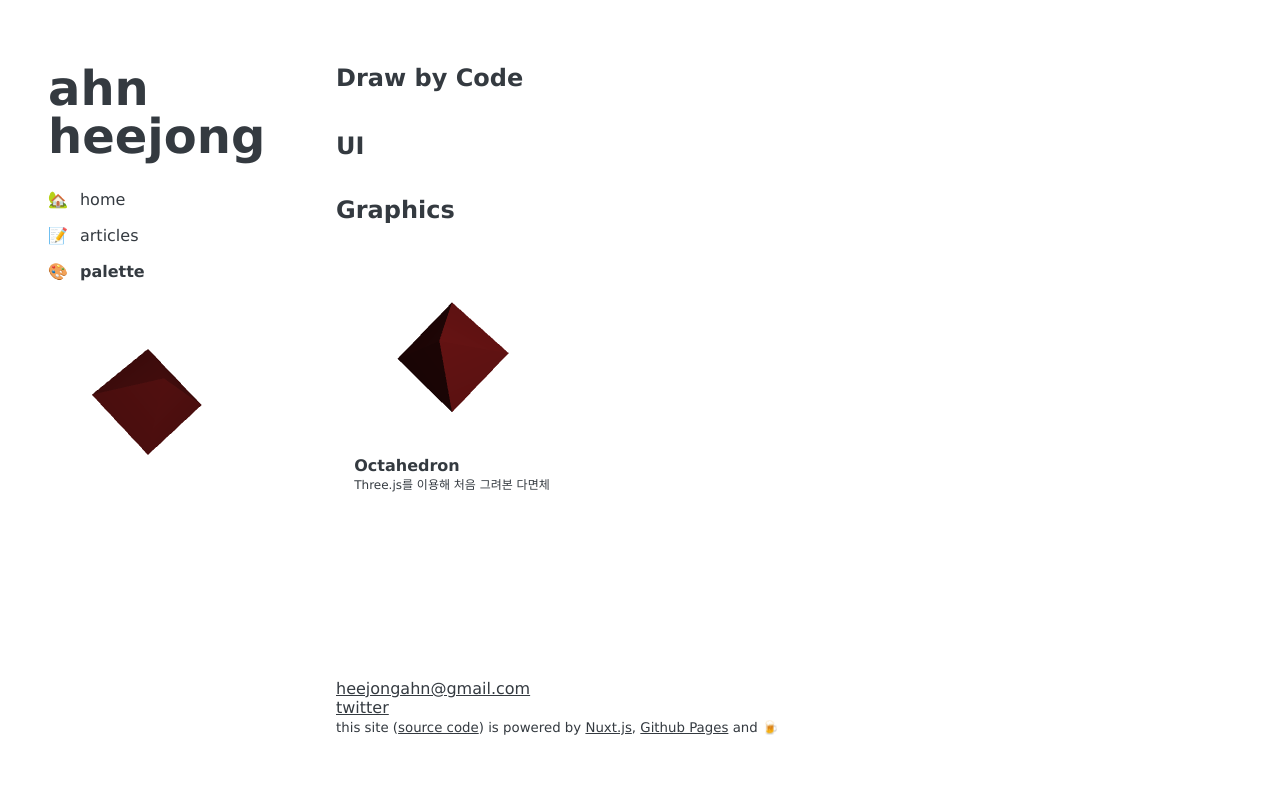
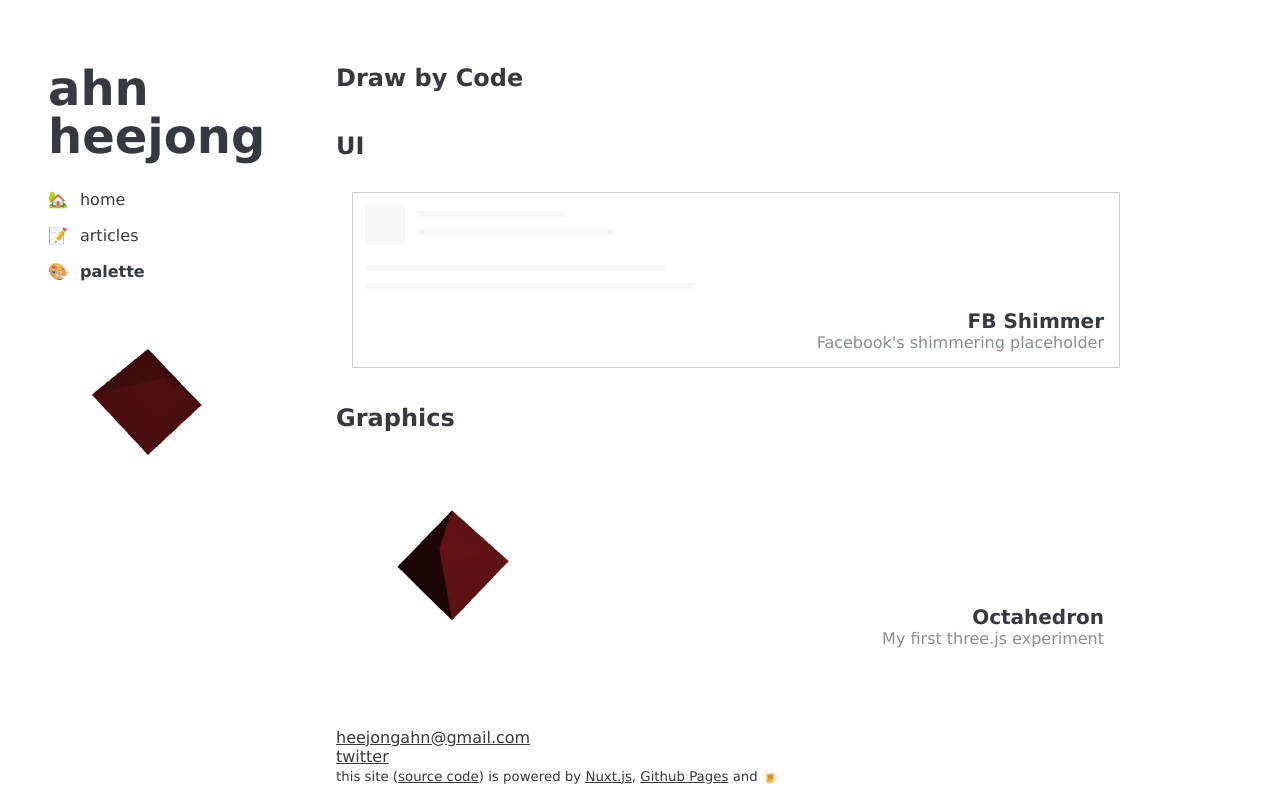
Before and after one commit to heejongahn/ahnheejong.name, a Nuxt app: page /palette in a window 1280 px wide. Built offline with nearby package versions, Linux system fonts and the light colour scheme.

Commit message:
Add link to each painting

```diff
--- a/components/Painting.vue
+++ b/components/Painting.vue
@@ -1,4 +1,5 @@
 <template>
+  <nuxt-link :class="$style.paintingLink" :to="`/palette/${this.id}`">
     <div :class="$style.painting">
       <slot />
       <div :class="$style.commentary">
@@ -6,11 +7,13 @@
         <div :class="$style.description">{{this.description}}</div>
       </div>
     </div>
+  </nuxt-link>
 </template>
 
 <script>
 export default {
   props: {
+    id: String,
     title: String,
     description: String
   }
@@ -18,13 +21,20 @@ export default {
 </script>
 
 <style module lang="scss">
+@import '~assets/variables';
+
+.paintingLink {
+  width: 100%;
+  text-decoration: none;
+}
+
 .painting {
+  position: relative;
+
   display: flex;
   flex-direction: column;
-  align-items: center;
 
-  max-width: 250px;
-  padding: 16px;
+  padding: 1em;
   border-radius: 20px;
 
   transition: all 0.2s cubic-bezier(0.445, 0.05, 0.55, 0.95);
@@ -34,11 +44,19 @@ export default {
   }
 }
 
+.commentary {
+  position: absolute;
+  text-align: right;
+  bottom: 2em;
+  right: 2em;
+}
+
 .title {
+  font-size: 1.25em;
   margin-bottom: 0;
 }
 
 .description {
-  font-size: 0.75em;
+  color: $text-color-gray;
 }
 </style>
--- a/pages/palette/index.vue
+++ b/pages/palette/index.vue
@@ -7,9 +7,11 @@
         <painting
           v-for="painting in ui"
           :key="painting.title"
+          :id="painting.id"
           :title="painting.title"
           :description="painting.description"
         >
+          <component :is="painting.component" />
         </painting>
       </div>
     </section>
@@ -18,8 +20,8 @@
       <div :class="$style.paintings">
         <painting
           v-for="painting in graphics"
+          :key="painting.title"
           :id="painting.id"
-          :key="painting.title"
           :title="painting.title"
           :description="painting.description"
         >
@@ -31,8 +33,13 @@
 </template>
 
 <script>
+import Painting from '~/components/Painting'
+
+/* UI */
+import FBShimmer from './fb-shimmer/_FBShimmer'
+
+/* Graphics */
 import Octahedron from '~/components/Octahedron'
-import Painting from '~/components/Painting'
 
 export default {
   components: {
@@ -40,9 +47,11 @@ export default {
   },
   data () {
     return {
-      ui: [],
+      ui: [
+        { id: 'fb-shimmer', title: 'FB Shimmer', description: 'Facebook\'s shimmering placeholder', component: FBShimmer }
+      ],
       graphics: [
-        { title: 'Octahedron', description: 'Three.js를 이용해 처음 그려본 다면체', component: Octahedron, id: 'octahedron' }
+        { id: 'octahedron', title: 'Octahedron', description: 'My first three.js experiment', component: Octahedron }
       ]
     }
   }
```
Lines whose indentation alone changed are shown as unchanged.
